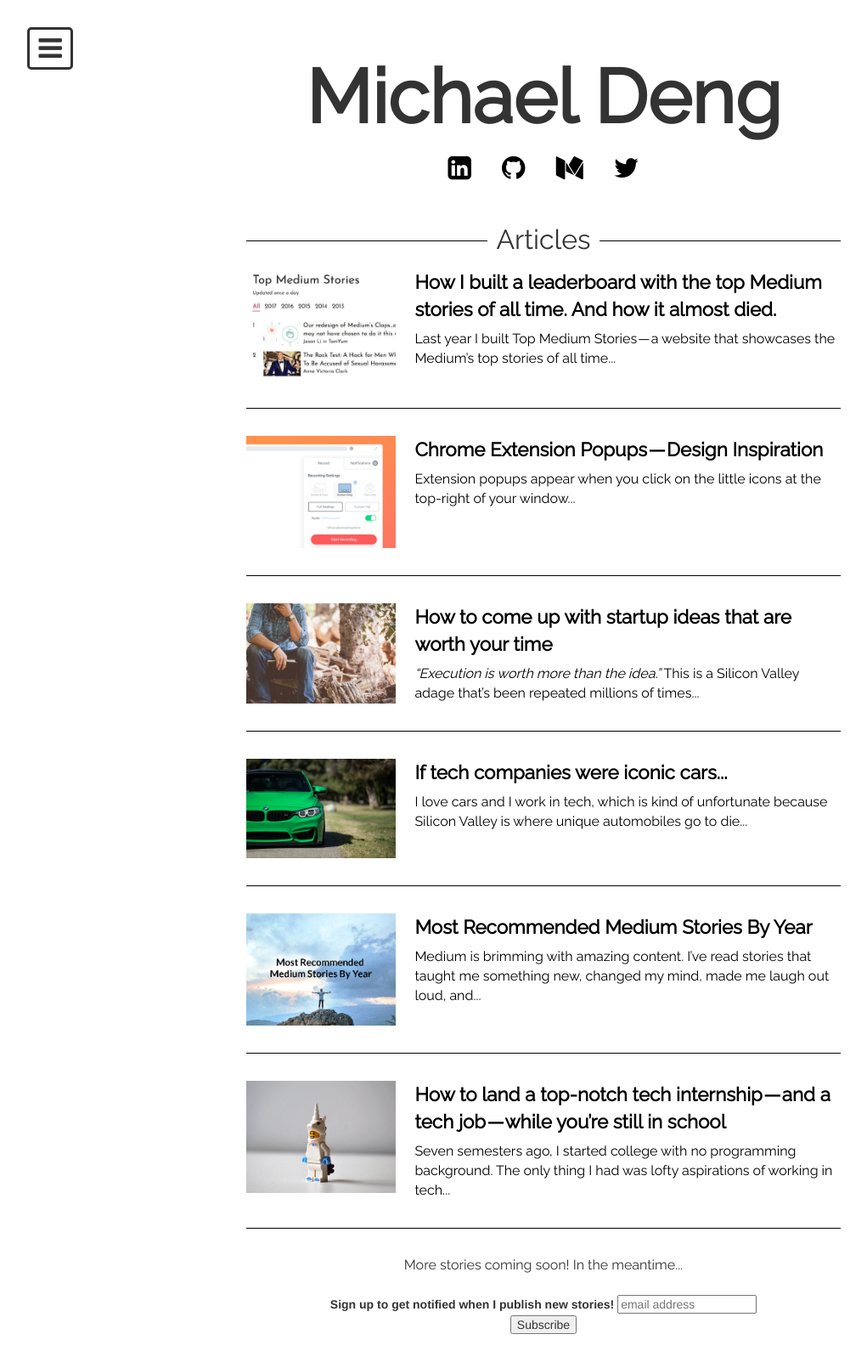
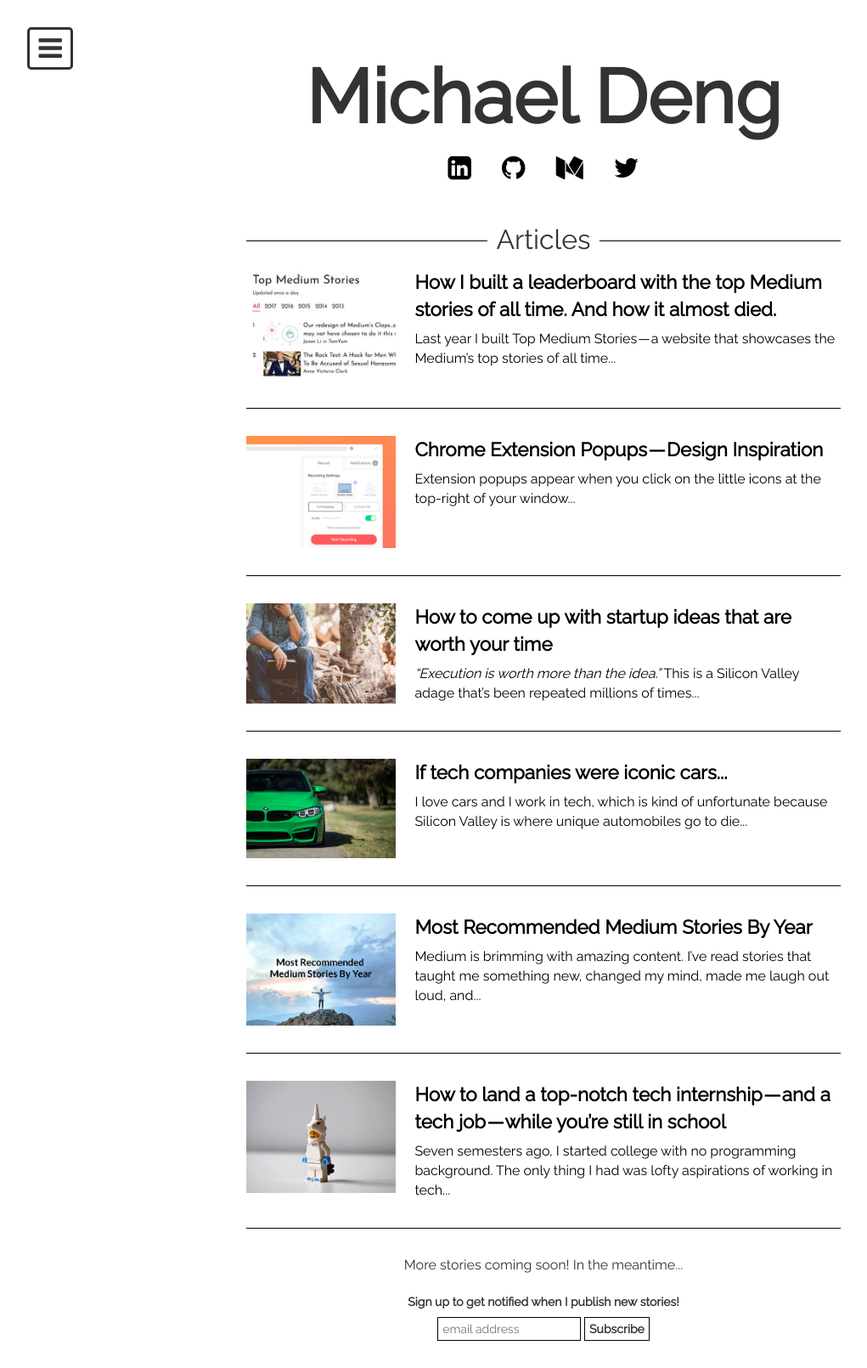
Before and after one commit to michael-deng/michael-deng.github.io, a Jekyll site: the page index.html, which Jekyll copies as it is, in a window 1280 px wide. Shown: the whole page at 85% size, without its empty margins (0-1021 px from the left). Built offline with Jekyll 4.4.1, drawn with Linux system fonts in a browser that asks for light colours; nearby versions of some CDN libraries; Markdown is read by kramdown in place of the engine named in the settings; comment, search, counter and statistics services are not loaded.

Commit message:
Clean up the subscribe form

```diff
--- a/css/custom-styles.css
+++ b/css/custom-styles.css
@@ -160,6 +160,26 @@
 	text-align: center;
 	padding-top: 2em;
 	padding-bottom: 2em;
+}
+
+#mc_embed_signup label {
+    font-family: 'Raleway', sans-serif;
+    font-weight: 700;
+    margin-bottom: 10px;
+}
+
+#mc_embed_signup #mce-EMAIL {
+    font-family: 'Raleway', sans-serif;
+    border: 1px solid black;
+    padding: 5px;
+}
+
+#mc_embed_signup #mc-embedded-subscribe {
+    font-family: 'Raleway', sans-serif;
+    border: 1px solid black;
+    padding: 5px;
+    font-weight: 700;
+    background: white;
 }
 
 .row div {
--- a/index.html
+++ b/index.html
@@ -169,11 +169,11 @@
                         <form action="//michaeldeng.us15.list-manage.com/subscribe/post?u=041bfe69b47b315a72636f7fb&amp;id=e62ad3c6a8" method="post" id="mc-embedded-subscribe-form" name="mc-embedded-subscribe-form" class="validate" target="_blank" novalidate>
                             <div id="mc_embed_signup_scroll">
                           <label for="mce-EMAIL">Sign up to get notified when I publish new stories!</label>
+                          <br />
                           <input type="email" value="" name="EMAIL" class="email" id="mce-EMAIL" placeholder="email address" required>
                             <!-- real people should not fill this in and expect good things - do not remove this or risk form bot signups-->
                             <div style="position: absolute; left: -5000px;" aria-hidden="true"><input type="text" name="b_041bfe69b47b315a72636f7fb_e62ad3c6a8" tabindex="-1" value=""></div>
-                            <div class="clear"><input type="submit" value="Subscribe" name="subscribe" id="mc-embedded-subscribe" class="button"></div>
-                            </div>
+                            <input type="submit" value="Subscribe" name="subscribe" id="mc-embedded-subscribe" class="button"></div>
                         </form>
                         </div>
 
```
